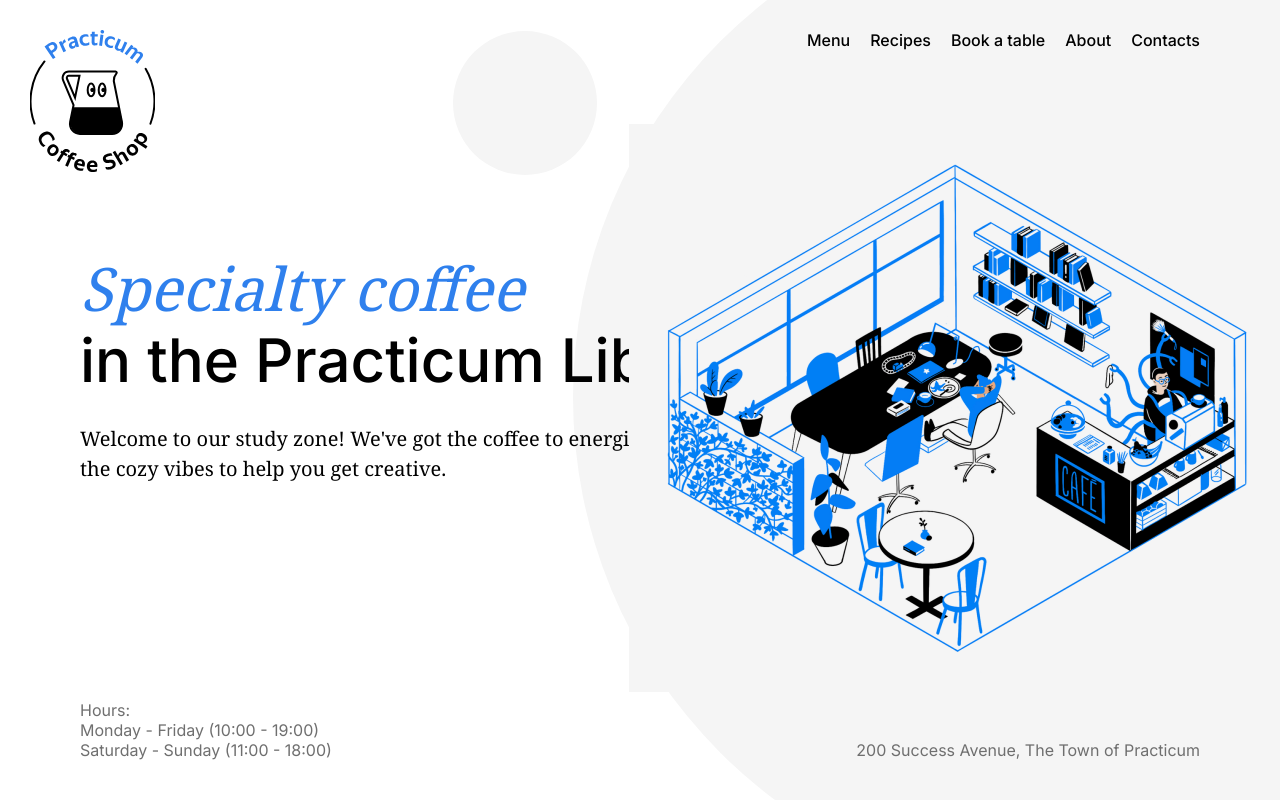
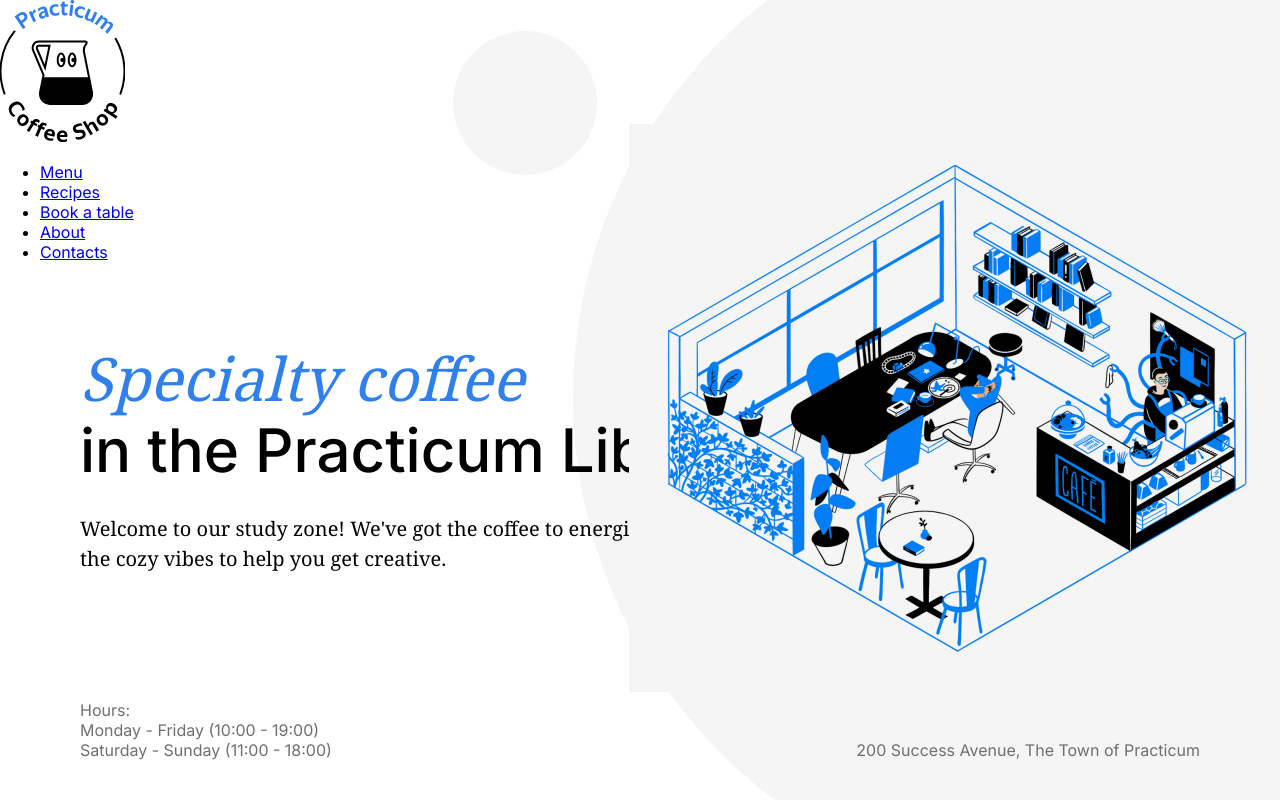
Before and after one commit to NormanEWright/se_project_coffeeshop, a plain HTML site: page index.html in a window 1280 px wide. Shown: the top 800 px of the page. Drawn offline with Linux system fonts and the light colour scheme.

Commit message:
Remove logo and nav styles

```diff
--- a/blocks/header.css
+++ b/blocks/header.css
@@ -5,47 +5,10 @@
   min-height: 720px;
   max-height: 800px;
   background-color: #FFFFFF;
-  background-image: url('/images/background_header.svg');
+  background-image: url('../images/background_header.svg');
   background-repeat: no-repeat;
   background-position: center;
   background-size: cover;
-}
-
-.nav {
-  display: flex;
-  justify-content: space-between;
-  align-items: flex-start;
-}
-
-.logo {
-  width: 125px;
-  height: 142px;
-  margin-left: 30px;
-  margin-top: 30px;
-}
-
-.nav__links {
-  list-style: none;
-  padding-left: 0;
-  margin-top: 30px;
-  margin-right: 80px;
-  display: flex;
-  align-items: flex-start;
-  column-gap: 20px;
-}
-
-.nav__link {
-  font-family: 'Inter', 'Arial', sans-serif;
-  font-weight: 500;
-  font-size: 16px;
-  line-height: 20px;
-  color: #000000;
-  text-decoration: none;
-  transition: color 0.3s ease-in-out;
-}
-
-.nav__link:hover {
-  color: #2F80ED;
 }
 
 .header__title {
```
